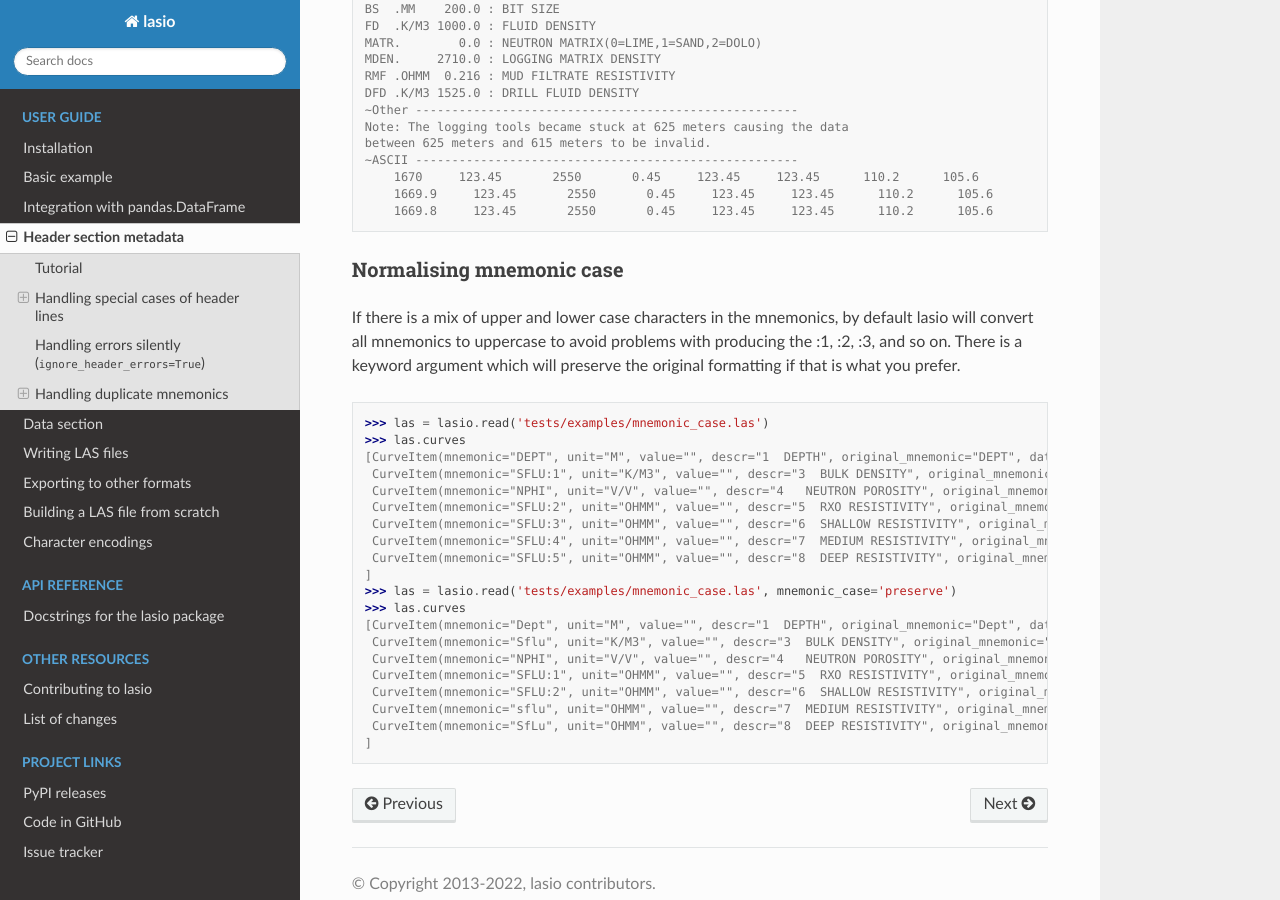
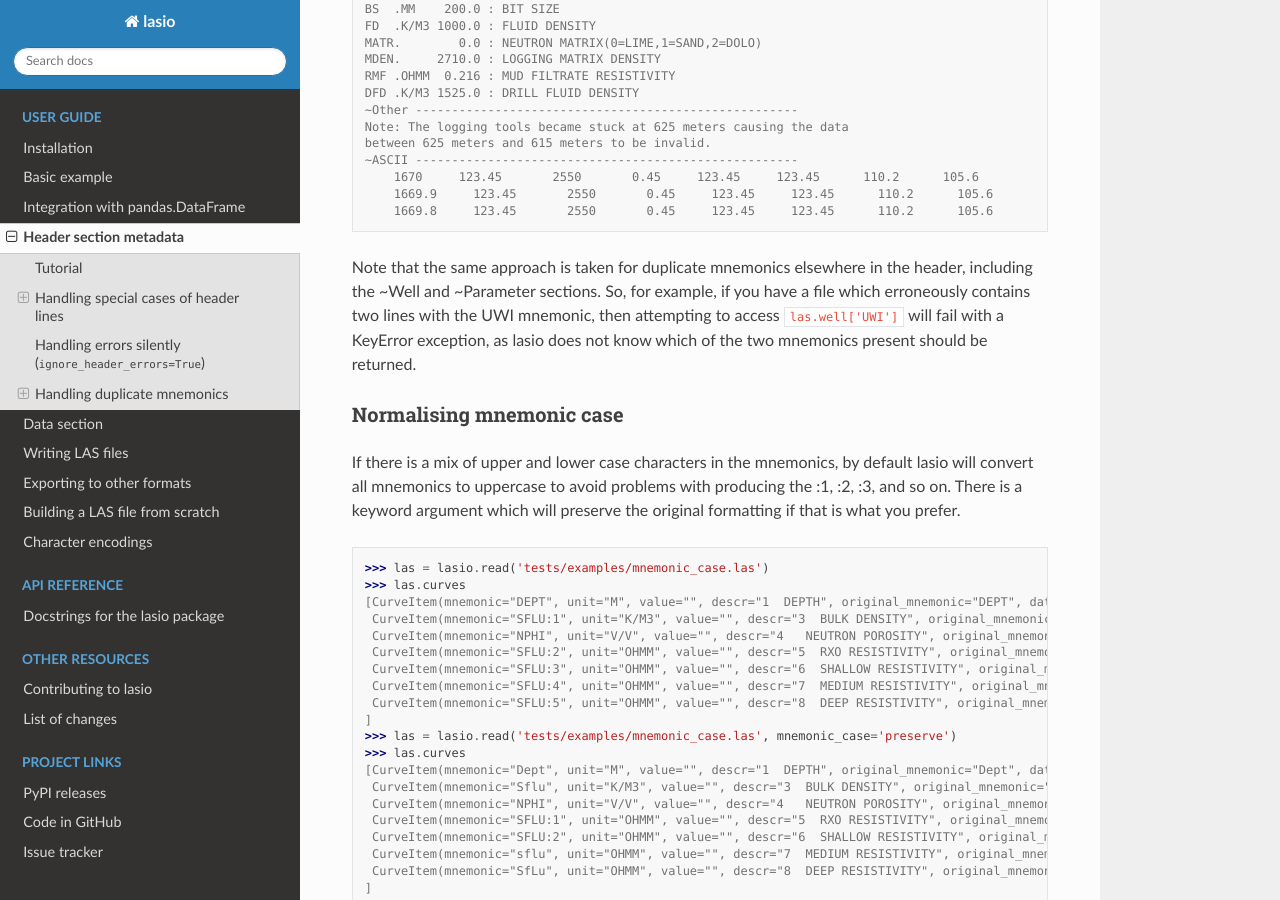
Before and after one commit to kinverarity1/lasio, a Sphinx documentation site: the page built from docs/source/header-section.rst, in a window 1280 px wide and 900 px high, scrolled down 10568 px. Built offline with Sphinx 7.4.7 and the Read the Docs theme 2.0.0, drawn with Linux system fonts in a browser that asks for light colours; formulas are drawn with MathJax 3.

Commit message:
#536 Explicitly discuss duplicate mnemonic handling in ~Well

```diff
--- a/docs/source/header-section.rst
+++ b/docs/source/header-section.rst
@@ -579,6 +579,13 @@ It remembers the original mnemonic, so when you write the file back out, they co
         1669.9     123.45       2550       0.45     123.45     123.45      110.2      105.6
         1669.8     123.45       2550       0.45     123.45     123.45      110.2      105.6
 
+Note that the same approach is taken for duplicate mnemonics elsewhere in
+the header, including the ~Well and ~Parameter sections. So, for example,
+if you have a file which erroneously contains two lines with the UWI mnemonic,
+then attempting to access ``las.well['UWI']`` will fail with a KeyError
+exception, as lasio does not know which of the two mnemonics present should
+be returned.
+
 Normalising mnemonic case
 ~~~~~~~~~~~~~~~~~~~~~~~~~
 
```
